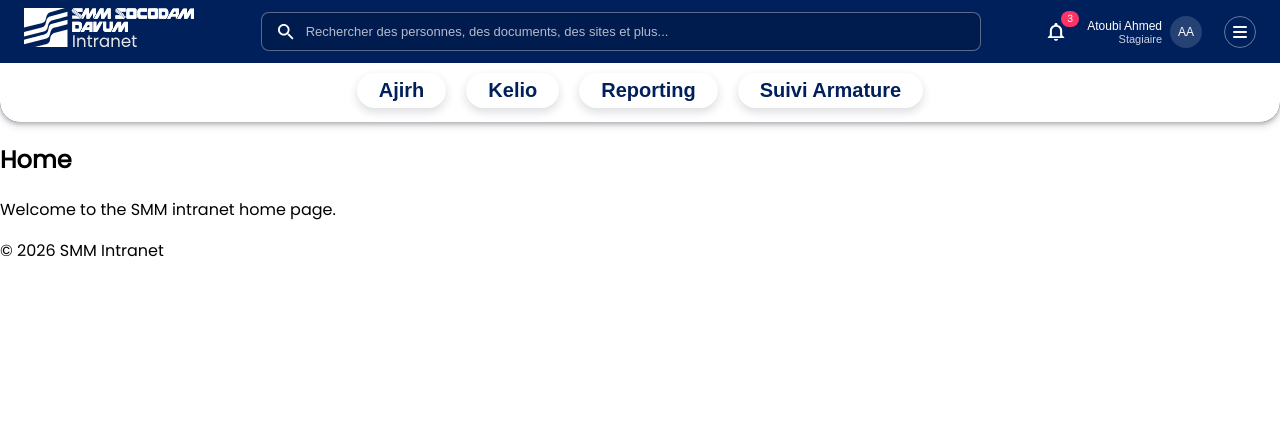
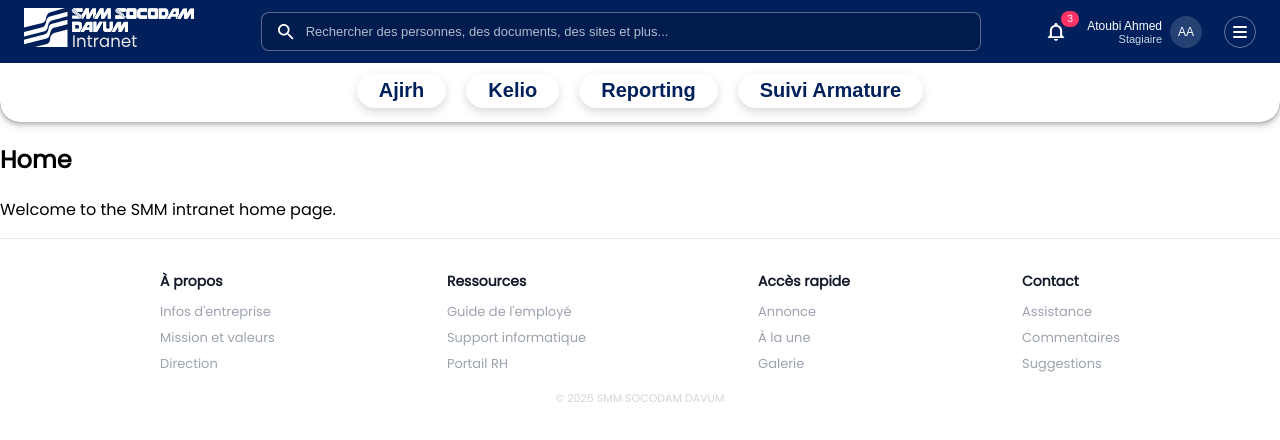
Before and after one commit to A06-Ahmed/SSM-Intranet, a React (Vite) app: page /home in a window 1280 px wide. Shown: the top 440 px of the page. Built offline with nearby package versions, Linux system fonts and the light colour scheme; sample sign-in values are in the browser's storage.

Commit message:
setting footer app

```diff
--- a/src/components/Footer.jsx
+++ b/src/components/Footer.jsx
@@ -1,7 +1,71 @@
 function Footer() {
+  const aPropos = [
+    "Infos d'entreprise",
+    'Mission et valeurs',
+    'Direction',
+  ]
+
+  const ressources = [
+    "Guide de l'employé",
+    'Support informatique',
+    'Portail RH',
+  ]
+
+  const accesRapide = [
+    'Annonce',
+    'À la une',
+    'Galerie',
+  ]
+
+  const contact = [
+    'Assistance',
+    'Commentaires',
+    'Suggestions',
+  ]
+
   return (
-    <footer>
-      <p>&copy; {new Date().getFullYear()} SMM Intranet</p>
+    <footer className="site-footer">
+      <div className="footer-main">
+        <div className="footer-column">
+          <div className="footer-column-title">À propos</div>
+          {aPropos.map((item) => (
+            <a key={item} href="#" className="footer-link">
+              {item}
+            </a>
+          ))}
+        </div>
+
+        <div className="footer-column">
+          <div className="footer-column-title">Ressources</div>
+          {ressources.map((item) => (
+            <a key={item} href="#" className="footer-link">
+              {item}
+            </a>
+          ))}
+        </div>
+
+        <div className="footer-column">
+          <div className="footer-column-title">Accès rapide</div>
+          {accesRapide.map((item) => (
+            <a key={item} href="#" className="footer-link">
+              {item}
+            </a>
+          ))}
+        </div>
+
+        <div className="footer-column">
+          <div className="footer-column-title">Contact</div>
+          {contact.map((item) => (
+            <a key={item} href="#" className="footer-link">
+              {item}
+            </a>
+          ))}
+        </div>
+      </div>
+
+      <div className="footer-bottom">
+        <span>© {new Date().getFullYear()} SMM SOCODAM DAVUM</span>
+      </div>
     </footer>
   )
 }
--- a/src/components/Header.jsx
+++ b/src/components/Header.jsx
@@ -124,7 +124,7 @@ function Header() {
               className="notifications-close"
               onClick={() => setShowNotifications(false)}
             >
-              ×
+
             </button>
           </div>
           <ul className="notifications-list">
--- a/src/styles/global.css
+++ b/src/styles/global.css
@@ -575,6 +575,50 @@ body {
     letter-spacing: 1px;
 }
 
+.site-footer {
+    background-color: #ffffff;
+    border-top: 1px solid #E5E7EB;
+    padding: 32px 80px 16px 80px;
+    color: #111827;
+}
+
+.footer-main {
+    display: flex;
+    justify-content: space-between;
+    max-width: 960px;
+    margin: 0 auto 16px auto;
+}
+
+.footer-column {
+    display: flex;
+    flex-direction: column;
+    gap: 6px;
+    min-width: 0;
+}
+
+.footer-column-title {
+    font-size: 14px;
+    font-weight: 600;
+    color: #111827;
+    margin-bottom: 4px;
+}
+
+.footer-link {
+    font-size: 13px;
+    color: #9CA3AF;
+    text-decoration: none;
+}
+
+.footer-link:hover {
+    color: #6B7280;
+}
+
+.footer-bottom {
+    text-align: center;
+    font-size: 11px;
+    color: #D1D5DB;
+}
+
 @font-face {
     font-family: 'MyFont';
     src: url('../assets/fonts/poppins-v24-latin-regular.woff2') format('woff2');
```
